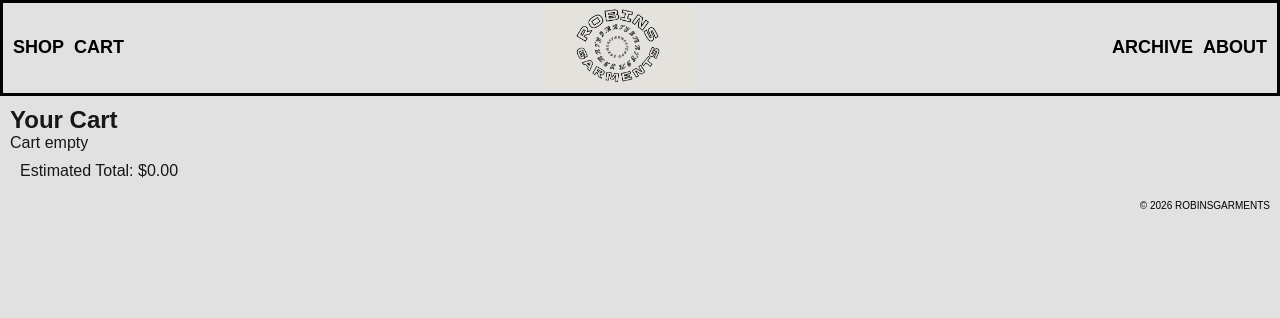
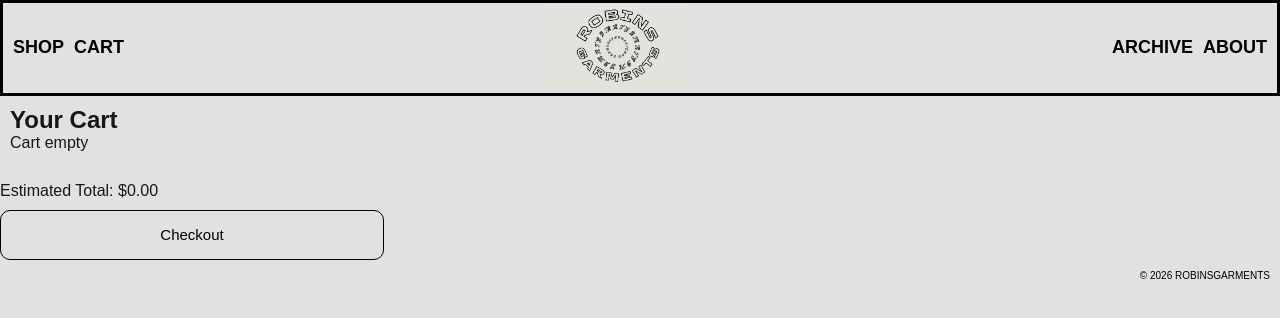
Before and after one commit to nnatividad/robs-garments, a Next.js app: page /cart in a window 1280 px wide. Shown: the top 318 px of the page. Built offline with nearby package versions, Linux system fonts and the light colour scheme.

Commit message:
Added checkout button (no functionality)

```diff
--- a/src/app/cart/page.js
+++ b/src/app/cart/page.js
@@ -8,11 +8,11 @@ import { useCart } from '../../app/context/CartContext'
 import { client } from '@/sanity/client'
 import { useState, useEffect } from 'react'
 import styles from './page.module.css'
+import Checkout from '@/components/Buttons/CheckoutButton'
 
 // cart stores itemIDs
 // fetch itemDetails: name, image, price using GROQ Query
 const CART_QUERY = `*[_type=="item" && _id in $ids]{_id, name, price, "imageUrls": images[].asset->url}`;
-const PRICE_QUERY = `*[_type=="item" && _id in $ids]{price}`;
 
 export default function Cart(){
     const cartData = useCart(); // global cart context
@@ -76,9 +76,10 @@ export default function Cart(){
                             `Cart empty`
                         )}
                     </ul>
-                    <div className={styles.container}>
-                        Estimated Total: ${estimatedTotal.toFixed(2)}
-                    </div>
+                </div>
+                <div className={styles.checkoutContainer}>
+                    Estimated Total: ${estimatedTotal.toFixed(2)}
+                    <Checkout />
                 </div>
             </section>
             <footer>
--- a/src/app/cart/page.module.css
+++ b/src/app/cart/page.module.css
@@ -1,7 +1,20 @@
 .container {
-    diplay: flex;
-    flex-direction: row;
+    display: flex;
+    flex-direction: column;
     margin: 10px;
+}
+
+.container ul {
+    list-style-type: none;
+}
+
+.checkoutContainer {
+    display: flex;
+    flex-direction: column;
+    justify-content: flex-end;
+    gap: 10px;
+    margin-left: auto;
+    margin-top: 30px;
 }
 
 .cartItem {
--- /dev/null
+++ b/src/components/Buttons/CheckoutButton.js
@@ -0,0 +1,16 @@
+'use client'
+import styles from './ItemButton.module.css'
+import { useCartUpdate } from '@/app/context/CartContext'
+
+export default function Checkout (){
+    return(
+        <button
+            type="button"
+            className={styles.checkoutButton}
+            onClick={() => {
+            }}
+        >
+            Checkout
+        </button>
+    )
+}
--- a/src/components/Buttons/ItemButton.module.css
+++ b/src/components/Buttons/ItemButton.module.css
@@ -22,6 +22,18 @@
     cursor: pointer;
 }
 
+.checkoutButton {
+    border: 1px solid black;
+    color: black;
+    border-radius: 10px;
+    width: 30%;
+    height: 50px;
+    background-color: #e1e1e1;
+    font-size: 15px;
+    transition-duration: 0.4s;
+    cursor: pointer;
+}
+
 button:hover {
     background-color: black;
     border: 1px solid  #e1e1e1;
```
